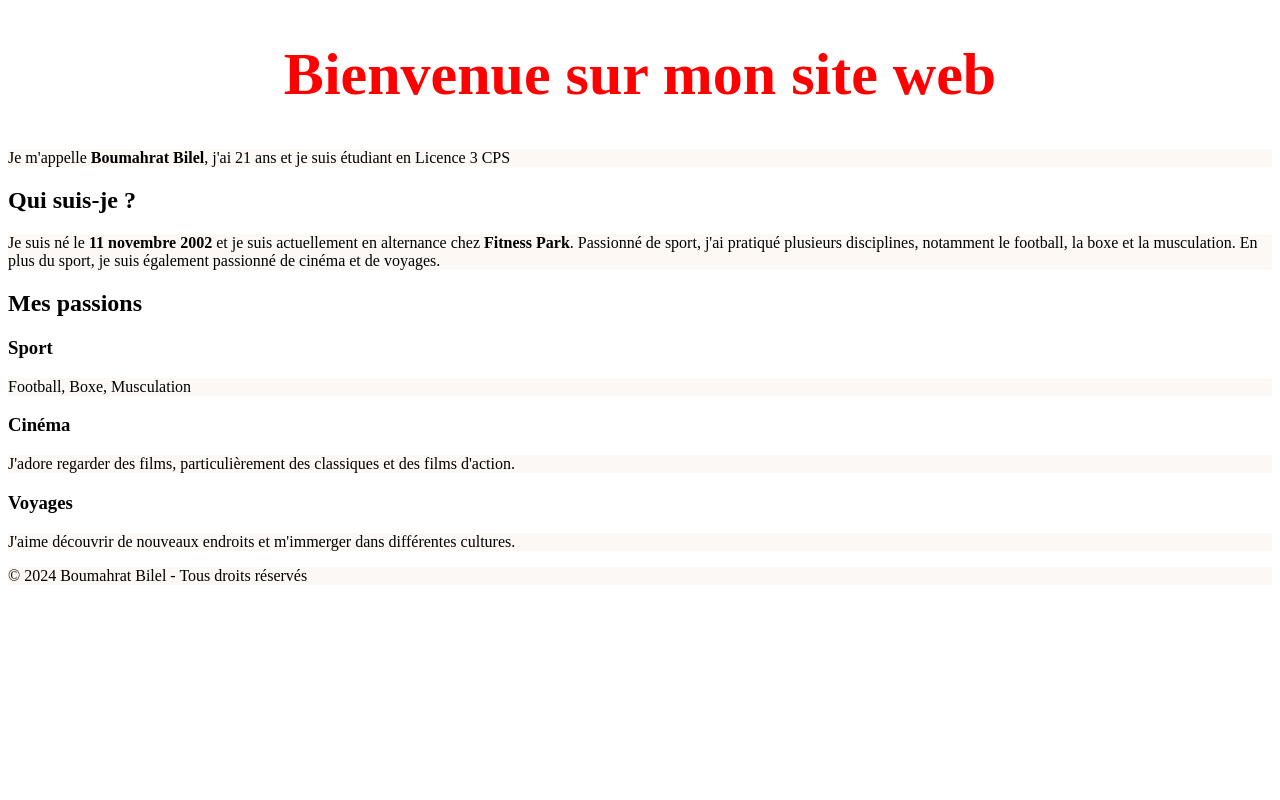
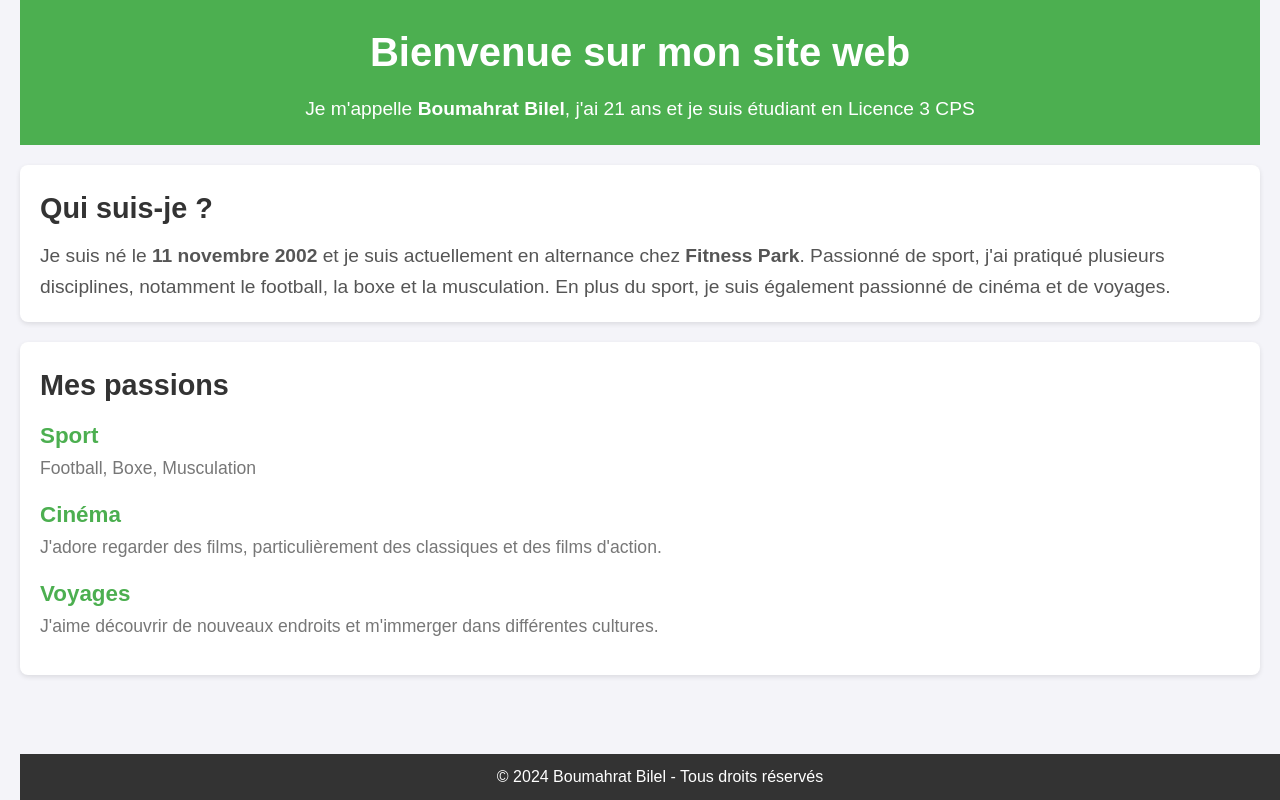
Before and after one commit to BILELBOUMAHRAT/PORTEFOLIO_bb, a plain HTML site: page index.html in a window 1280 px wide. Drawn offline with Linux system fonts and the light colour scheme.

Commit message:
Update style.css

```diff
--- a/style.css
+++ b/style.css
@@ -1,29 +1,92 @@
-
-/* Commentaire du code ignoré avec slash etoile */
-
-
-
-/* Sélecteur d'élément */
-h1 {
-    color: red;  /* mettre le niveau de titre 1 en rouge*/
-    font-size: 60px;
-    text-align: center;
-
+/* Reset de base */
+* {
+    margin: 0;
+    padding: 0;
+    box-sizing: border-box;
 }
 
-/* Sélecteur de classe */
-.important {
-    font-weight: bold;  /*met en gras*/
+/* Style global */
+body {
+    font-family: Arial, sans-serif;
+    background-color: #f4f4f9;
+    color: #333;
+    line-height: 1.6;
+    padding: 0 20px;
 }
 
-/* Sélecteur d'ID */
-#citation {
-    padding: 20px;
-    color: grey;
+/* Header */
+header {
+    background-color: #4CAF50;
+    color: white;
+    padding: 20px 0;
+    text-align: center;
 }
 
+header h1 {
+    font-size: 2.5em;
+    margin-bottom: 10px;
+}
 
-p {
-    background-color: #FBF8F6;
+header p {
+    font-size: 1.2em;
+}
 
+/* Section Biographie */
+.biographie {
+    background-color: #fff;
+    margin: 20px 0;
+    padding: 20px;
+    border-radius: 8px;
+    box-shadow: 0 2px 5px rgba(0, 0, 0, 0.1);
 }
+
+.biographie h2 {
+    font-size: 1.8em;
+    color: #333;
+    margin-bottom: 10px;
+}
+
+.biographie p {
+    font-size: 1.2em;
+    color: #555;
+}
+
+/* Section Passions */
+.interests {
+    background-color: #fff;
+    margin: 20px 0;
+    padding: 20px;
+    border-radius: 8px;
+    box-shadow: 0 2px 5px rgba(0, 0, 0, 0.1);
+}
+
+.interests h2 {
+    font-size: 1.8em;
+    color: #333;
+    margin-bottom: 10px;
+}
+
+.passion {
+    margin-bottom: 15px;
+}
+
+.passion h3 {
+    font-size: 1.4em;
+    color: #4CAF50;
+}
+
+.passion p {
+    font-size: 1.1em;
+    color: #777;
+}
+
+/* Footer */
+footer {
+    background-color: #333;
+    color: white;
+    text-align: center;
+    padding: 10px;
+    position: fixed;
+    bottom: 0;
+    width: 100%;
+}
```
